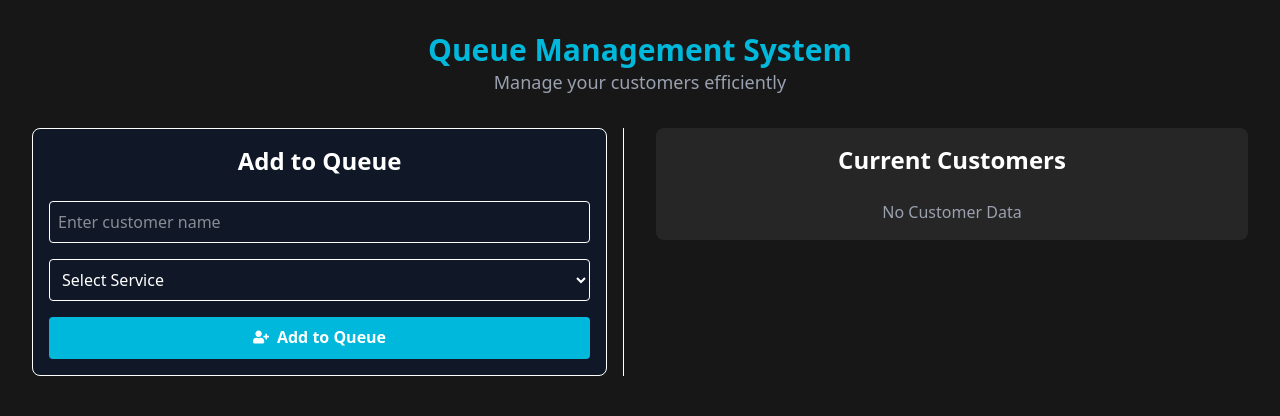
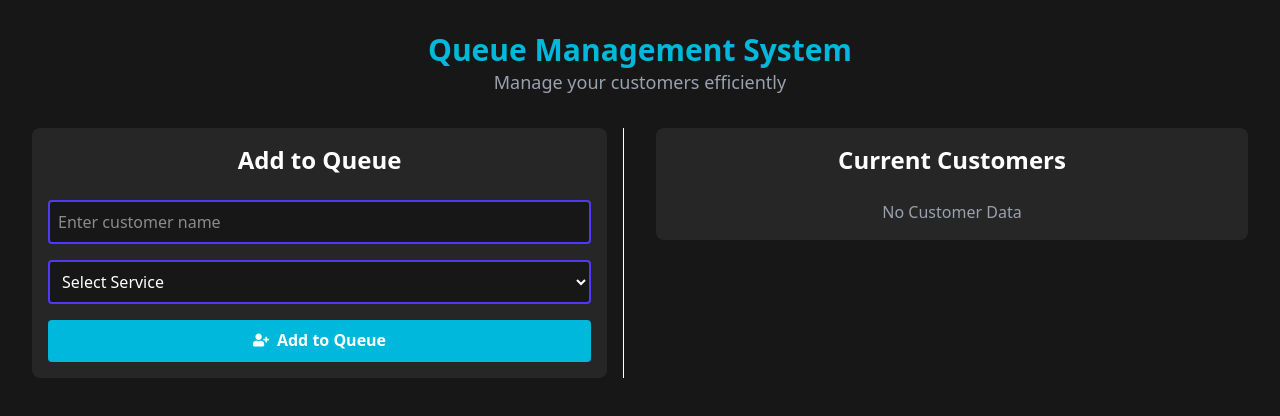
Before and after one commit to Dadir-Dev/queue-management, a React (Vite) app: page / in a window 1280 px wide. Shown: the top 416 px of the page. Built offline with nearby package versions, Linux system fonts and the light colour scheme.

Commit message:
fix(queue): update QueueForm styles for improved UI consistency and accessibility

```diff
--- a/src/components/QueueForm.jsx
+++ b/src/components/QueueForm.jsx
@@ -1,5 +1,5 @@
 import { useState } from "react";
-import { FaUserPlus } from "react-icons/fa"
+import { FaUserPlus } from "react-icons/fa";
 export default function QueueForm({ onAddCustomer }) {
   const [customer, setCustomer] = useState("");
   const [service, setService] = useState("");
@@ -14,27 +14,32 @@ export default function QueueForm({ onAddCustomer }) {
     if (!customer.trim() || !service.trim()) return;
     onAddCustomer({ customer, service });
     setCustomer("");
-    setService("")
+    setService("");
   };
 
   return (
-    <div className="border p-4 rounded-lg bg-gray-900">
+    <div className="p-4 rounded-lg bg-neutral-800">
       <h2 className="text-2xl font-bold mb-6">Add to Queue</h2>
       <form onSubmit={handleSubmit}>
-
         <input
           type="text"
           value={customer}
           onChange={handleChange}
           placeholder="Enter customer name"
-          className="border p-2 rounded w-full mb-4"
+          className="border-2 border-indigo-600 bg-neutral-900 p-2 rounded w-full mb-4"
         />
 
-        <select value={service} onChange={(e) => setService(e.target.value)} className="border p-2 rounded w-full mb-4">
-          <option value="" className="text-gray-600">Select Service</option>
-          <option value="Consultation" className="text-black">Consultation</option>
-          <option value="Payment" className="text-black">Payment</option>
-          <option value="Support" className="text-black">Support</option>
+        <select
+          value={service}
+          onChange={(e) => setService(e.target.value)}
+          className="border-2 border-indigo-600 bg-neutral-900 p-2 rounded text-white w-full mb-4 "
+        >
+          <option value="" className="text-gray-400">
+            Select Service
+          </option>
+          <option value="Consultation">Consultation</option>
+          <option value="Payment">Payment</option>
+          <option value="Support">Support</option>
         </select>
 
         <button
```
